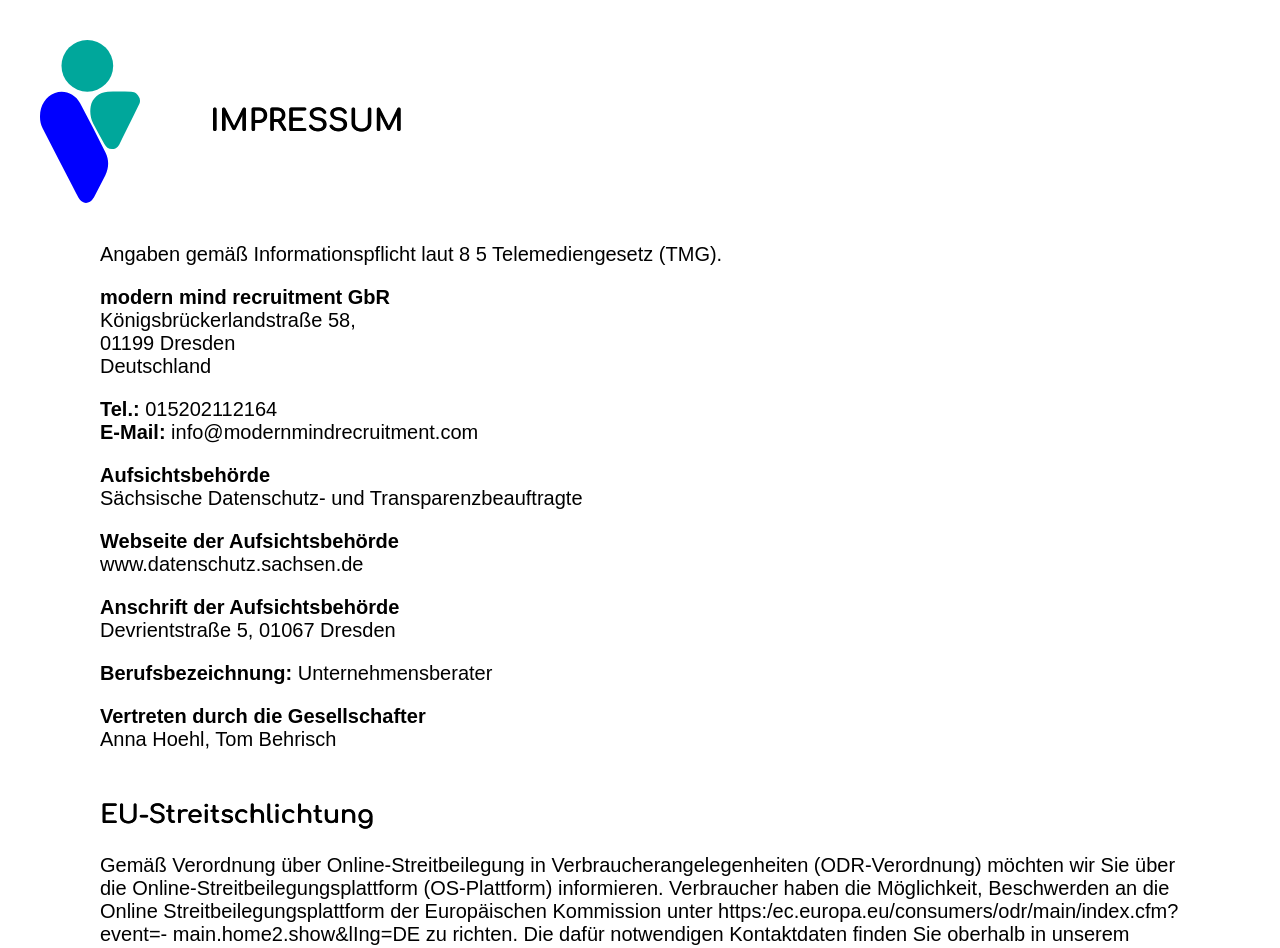
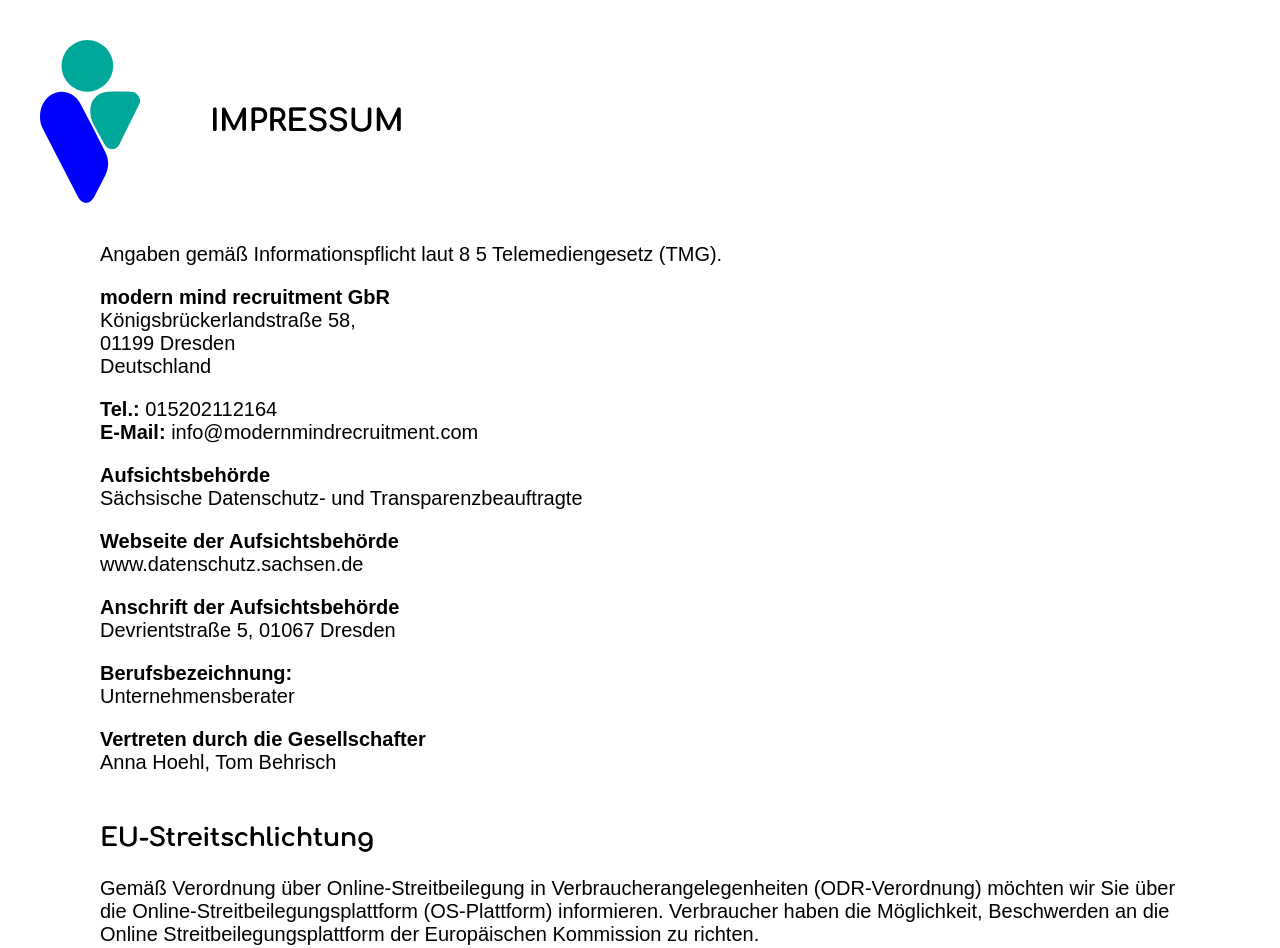
Before and after one commit to tommyb96/modern-mind-recruitment, a React (Create React App) app: page /Impressum in a window 1280 px wide. Shown: the top 948 px of the page. Built offline with nearby package versions, Linux system fonts and the light colour scheme.

Commit message:
fix margin issue / impressum

```diff
--- a/src/components/Kontakt.js
+++ b/src/components/Kontakt.js
@@ -153,7 +153,9 @@ const Kontakt = () => {
 
 export default Kontakt;
 
-const Waves = styled.img``;
+const Waves = styled.img`
+  width: 100vw;
+`;
 
 const StyledContainer = styled.div`
   background-color: rgb(92, 92, 255);
--- a/src/pages/Impressum.js
+++ b/src/pages/Impressum.js
@@ -30,7 +30,8 @@ export default function Impressum() {
               <p>
                 <span>Tel.:</span> 015202112164
                 <br />
-                <span>E-Mail:</span> info@modernmindrecruitment.com
+                <span>E-Mail: </span>
+                info@modernmindrecruitment.com
               </p>
               <p>
                 <span>Aufsichtsbehörde</span>
@@ -47,7 +48,8 @@ export default function Impressum() {
                 Devrientstraße 5, 01067 Dresden
               </p>
               <p>
-                <span>Berufsbezeichnung:</span> Unternehmensberater
+                <span>Berufsbezeichnung:</span> <br />
+                Unternehmensberater
               </p>
               <p>
                 <span>Vertreten durch die Gesellschafter</span>
@@ -62,10 +64,8 @@ export default function Impressum() {
                 Verbraucherangelegenheiten (ODR-Verordnung) möchten wir Sie über
                 die Online-Streitbeilegungsplattform (OS-Plattform) informieren.
                 Verbraucher haben die Möglichkeit, Beschwerden an die Online
-                Streitbeilegungsplattform der Europäischen Kommission unter
-                https:/ec.europa.eu/consumers/odr/main/index.cfm?event=-
-                main.home2.show&lIng=DE zu richten. Die dafür notwendigen
-                Kontaktdaten finden Sie oberhalb in unserem Impressum.
+                Streitbeilegungsplattform der Europäischen Kommission zu
+                richten.
               </p>
               <p>
                 Wir möchten Sie jedoch darauf hinweisen, dass wir nicht bereit
@@ -153,6 +153,7 @@ export default function Impressum() {
 const Wrapper = styled.div`
   display: flex;
   flex-direction: column;
+  width: 100vw;
 `;
 
 const Heading = styled.div`
@@ -254,7 +255,7 @@ const TextContainer = styled.div`
 `;
 
 const Wave = styled.img`
-  width: 100%;
+  width: 100vw;
   height: 100%;
   margin: 0;
   padding: 0;
```
